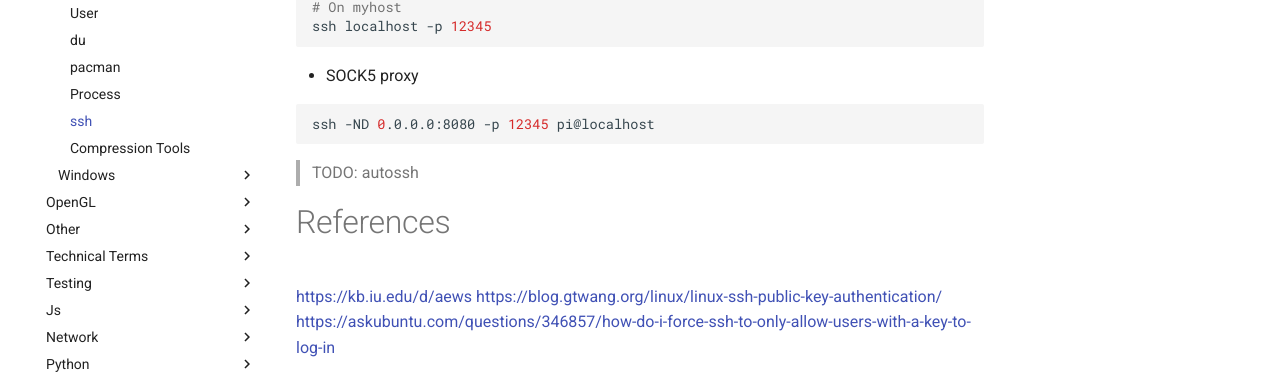
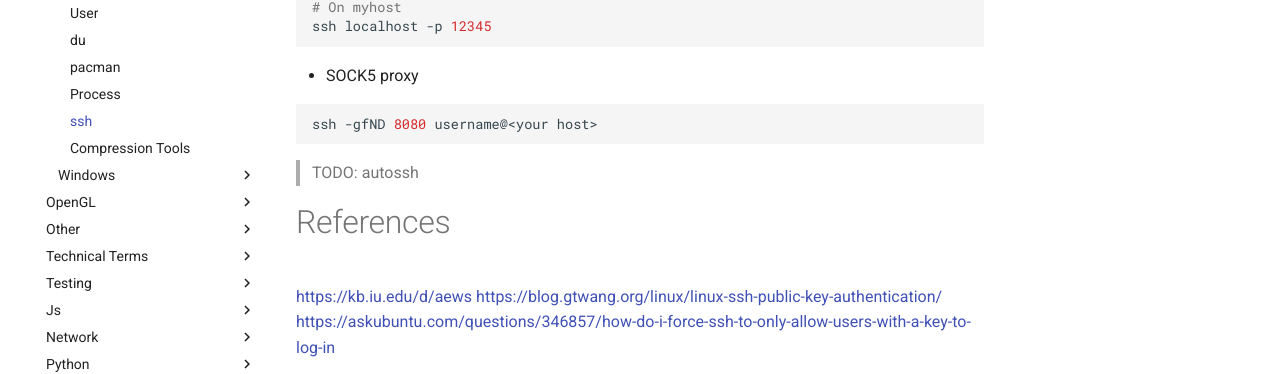
Before and after one commit to roy4801/docs.roy4801.tw, an MkDocs documentation site: the page built from docs/OS/Linux/ssh.md, in a window 1280 px wide and 900 px high, scrolled down 636 px. Shown: the part 337-711 px from the top of the window. Built offline with MkDocs 1.6.1 and Material for MkDocs 9.7.7, drawn with Linux system fonts in a browser that asks for light colours.

Commit message:
Update ssh sockv5 proxy

````diff
--- a/docs/OS/Linux/ssh.md
+++ b/docs/OS/Linux/ssh.md
@@ -47,7 +47,7 @@ ssh localhost -p 12345
 * SOCK5 proxy
 
 ```bash
-ssh -ND 0.0.0.0:8080 -p 12345 pi@localhost
+ssh -gfND 8080 username@<your host>
 ```
 
 > TODO: autossh
````
